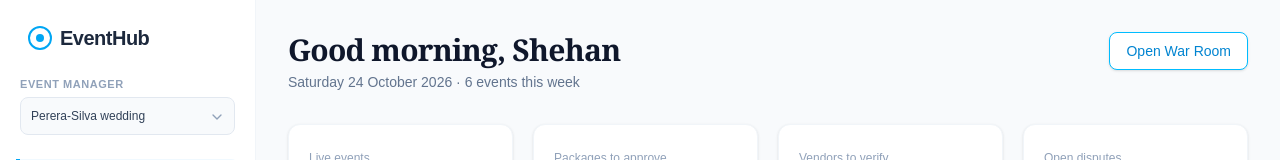
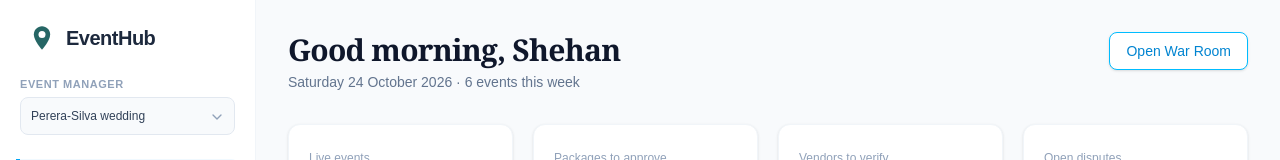
Before and after one commit to Apex-Zen/EventHub, a Next.js app in the folder frontend/: page /dashboard in a window 1280 px wide. Shown: the top 160 px of the page. Built offline with nearby package versions, Linux system fonts and the light colour scheme.

Commit message:
feat(dashboard): finalize dashboard UI with custom location icon and comments

```diff
--- a/frontend/app/dashboard/page.tsx
+++ b/frontend/app/dashboard/page.tsx
@@ -1,9 +1,9 @@
 
 "use client";
 
-import React from "react";
 import Link from "next/link";
 import { usePathname } from "next/navigation";
+import LocationIcon from "@/components/icons/LocationIcons";
 import {
   LayoutDashboard,
   BarChart3,
@@ -26,6 +26,11 @@ import {
   LogOut,
   ChevronDown
 } from "lucide-react";
+
+// ==========================================
+// NAVIGATION CONFIGURATION
+// Sidebar menu items mapped with route URLs and icons
+// ==========================================
 const navItems = [
   { name: "Dashboard", href: "/dashboard", icon: LayoutDashboard },
   { name: "Analytics", href: "/analytics", icon: BarChart3 },
@@ -47,19 +52,24 @@ const navItems = [
   { name: "Profile", href: "/profile", icon: User },
 ];
 
+// ==========================================
+// COMPONENT: SIDEBAR
+// Fixed vertical navigation panel for Event Manager
+// ==========================================
 function Sidebar() {
   const pathname = usePathname();
 
   return (
     <aside className="w-64 bg-white border-r border-slate-100 flex flex-col justify-between h-screen sticky top-0 select-none shrink-0">
+      {/* Upper Navigation Section */}
       <div className="overflow-y-auto px-4 py-6 scrollbar-thin">
-        <div className="flex items-center gap-2 px-3 mb-6">
-          <div className="w-6 h-6 rounded-full border-2 border-sky-500 flex items-center justify-center">
-            <div className="w-2 h-2 bg-sky-500 rounded-full"></div>
-          </div>
+        {/* Brand / Logo with Reusable LocationIcon */}
+        <div className="flex items-center gap-2.5 px-3 mb-6">
+          <LocationIcon />
           <span className="text-xl font-bold text-slate-800 tracking-tight">EventHub</span>
         </div>
 
+        {/* Event Scope Switcher Dropdown */}
         <div className="mb-6 px-1">
           <span className="text-[11px] font-semibold text-slate-400 tracking-wider uppercase block mb-1">
             EVENT MANAGER
@@ -74,6 +84,7 @@ function Sidebar() {
           </div>
         </div>
 
+        {/* Sidebar Nav Links */}
         <nav className="space-y-0.5">
           {navItems.map((item) => {
             const isActive = pathname === item.href;
@@ -96,6 +107,7 @@ function Sidebar() {
         </nav>
       </div>
 
+      {/* User Profile & Logout Section at Bottom */}
       <div className="p-4 border-t border-slate-100 flex items-center justify-between bg-white">
         <div className="flex items-center gap-3">
           <div className="w-9 h-9 rounded-full bg-slate-200 flex items-center justify-center font-bold text-slate-600 text-xs">
@@ -114,7 +126,12 @@ function Sidebar() {
   );
 }
 
+// ==========================================
+// MAIN PAGE: DASHBOARD OVERVIEW
+// Primary administrative dashboard screen
+// ==========================================
 export default function DashboardPage() {
+  // Key Operational Metric Cards Data
   const stats = [
     { label: "Live events", count: "2", subtext: "today" },
     { label: "Packages to approve", count: "5", subtext: "oldest waiting 6 h" },
@@ -124,9 +141,12 @@ export default function DashboardPage() {
 
   return (
     <div className="flex min-h-screen bg-[#F8FAFC]">
+      {/* Left Navigation Sidebar */}
       <Sidebar />
 
+      {/* Main Content Area */}
       <main className="flex-1 p-8 overflow-y-auto">
+        {/* Header Greeting & Action Bar */}
         <div className="flex justify-between items-start mb-8">
           <div>
             <h1 className="text-3xl font-serif font-bold text-slate-900 tracking-tight">
@@ -141,6 +161,7 @@ export default function DashboardPage() {
           </button>
         </div>
 
+        {/* Section 1: KPI Stats Grid */}
         <div className="grid grid-cols-1 sm:grid-cols-2 lg:grid-cols-4 gap-5 mb-8">
           {stats.map((stat, idx) => (
             <div key={idx} className="bg-white p-5 rounded-xl border border-slate-100 shadow-sm">
@@ -151,7 +172,9 @@ export default function DashboardPage() {
           ))}
         </div>
 
+        {/* Section 2: Package Approval Queue & Today's Schedule */}
         <div className="grid grid-cols-1 lg:grid-cols-12 gap-8 mb-8">
+          {/* Approval Queue Panel */}
           <div className="lg:col-span-7 bg-white p-6 rounded-xl border border-slate-100 shadow-sm">
             <div className="flex justify-between items-center mb-6">
               <h2 className="text-lg font-serif font-bold text-slate-900">
@@ -201,6 +224,7 @@ export default function DashboardPage() {
             </div>
           </div>
 
+          {/* Today's Live Events Panel */}
           <div className="lg:col-span-5 bg-white p-6 rounded-xl border border-slate-100 shadow-sm">
             <h2 className="text-lg font-serif font-bold text-slate-900 mb-6">Today</h2>
 
@@ -244,7 +268,9 @@ export default function DashboardPage() {
           </div>
         </div>
 
+        {/* Section 3: Operational Alerts & Financial Commission */}
         <div className="grid grid-cols-1 lg:grid-cols-12 gap-8">
+          {/* Urgent Incidents & Disputes */}
           <div className="lg:col-span-7 bg-white p-6 rounded-xl border border-slate-100 shadow-sm">
             <h2 className="text-lg font-serif font-bold text-slate-900 mb-6">Alerts</h2>
 
@@ -293,6 +319,7 @@ export default function DashboardPage() {
             </div>
           </div>
 
+          {/* Monthly Commission Breakdown */}
           <div className="lg:col-span-5 bg-white p-6 rounded-xl border border-slate-100 shadow-sm">
             <h2 className="text-lg font-serif font-bold text-slate-900 mb-6">
               Commission this month
```
